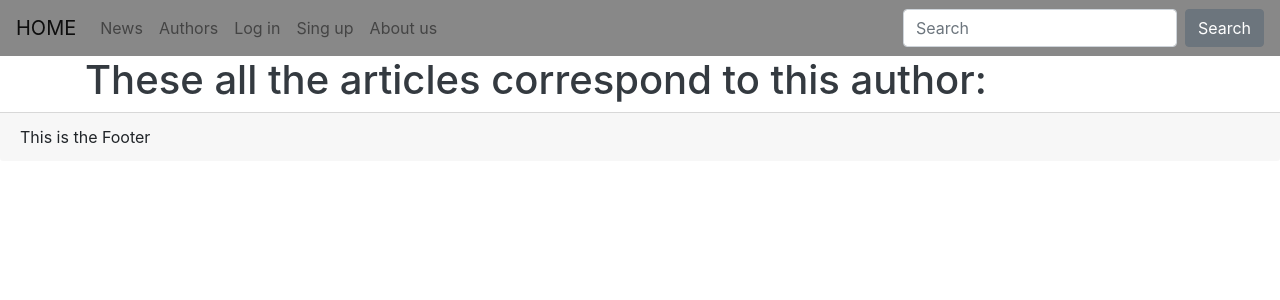
After one commit to yousefalsatouf/symfony-framework-exercice, a Symfony app: template templates/author/articlesAuthor.html.twig in a window 1280 px wide. The commit adds this page. Shown: the top 300 px of the page. Run offline with Twig, Linux system fonts and the light colour scheme; the template is opened without the code that fills it, so the values that code supplies are empty; some libraries are stand-ins or nearby versions.

Commit message:
tryed to show the articles's author on the browser but i had some issues, i am trying to correct them

```diff
--- /dev/null
+++ b/templates/author/articlesAuthor.html.twig
@@ -0,0 +1,18 @@
+{% extends 'base.html.twig' %}
+{% block title %}{{ title }}{% endblock %}
+{% block body %}
+    <section>
+        <article>
+            <div class="container">
+                <h1 class="text-dark">These all the articles correspond to this author: </h1>
+                {% for articleAuthor in news %}
+                    <h1 class="text-dark">{{ articleAuthor.title }}</h1>
+                    <img src="{{ articleAuthor.image }}" alt="here is an image">
+                    <div class="content">
+                        {{ articleAuthor.description }}
+                    </div>
+                {% endfor %}
+            </div>
+        </article>
+    </section>
+{% endblock %}
--- a/templates/author/author.html.twig
+++ b/templates/author/author.html.twig
@@ -7,6 +7,7 @@
                 <h2 class="text-dark">Name: {{ author.name }}</h2>
                 <img src="{{ author.image }}" alt="here's a photo">
                 <p>Description: {{ author.description | raw }}</p>
+                <a href="{{ path('articlesAuthor', {'id': author.id}) }}" class="btn btn-primary">Go To The Articles Correspond to this author!</a>
             </div>
         </article>
     </section>
--- a/templates/base.html.twig
+++ b/templates/base.html.twig
@@ -10,7 +10,7 @@
     <body>
         {% block header %}
             <nav class="navbar navbar-expand-lg navbar-light bg-light">
-                <a class="navbar-brand" href="{{ path('home') }}">YOUR NEWS</a>
+                <a class="navbar-brand" href="{{ path('home') }}">HOME</a>
                 <button class="navbar-toggler" type="button" data-toggle="collapse" data-target="#navbarColor03" aria-controls="navbarColor03" aria-expanded="false" aria-label="Toggle navigation">
                     <span class="navbar-toggler-icon"></span>
                 </button>
@@ -18,13 +18,10 @@
                 <div class="collapse navbar-collapse" id="navbarColor03">
                     <ul class="navbar-nav mr-auto">
                         <li class="nav-item">
-                            <a class="nav-link" href="{{ path('home') }}">Home</a>
-                        </li>
-                        <li class="nav-item">
                             <a class="nav-link" href="{{ path('news') }}">News</a>
                         </li>
                         <li class="nav-item">
-                            <a class="nav-link" href="{{ path('authors') }}">Author</a>
+                            <a class="nav-link" href="{{ path('authors') }}">Authors</a>
                         </li>
                         <li class="nav-item">
                             <a class="nav-link" href="">Log in</a>
@@ -33,7 +30,7 @@
                             <a class="nav-link" href="">Sing up</a>
                         </li>
                         <li class="nav-item">
-                            <a class="nav-link" href="{{ path('about') }}">About</a>
+                            <a class="nav-link" href="{{ path('about') }}">About us</a>
                         </li>
                     </ul>
                     <form class="form-inline my-2 my-lg-0">
--- a/templates/blog/about.html.twig
+++ b/templates/blog/about.html.twig
@@ -1,6 +1,8 @@
 {% extends 'base.html.twig' %}
 {% block title %}{{ title }}{% endblock %}
 {% block body %}
+    <section>
+        <article>
             <div class="container">
                 <div class="card mb-3">
                     <div class="jumbotron">
@@ -10,7 +12,7 @@
                         <p>
                             It uses utility classes for typography and spacing to space content out within the larger container.
                         </p>
-                <div>
+                        <div class="content">
                             <p>Lorem ipsum dolor sit amet, consectetur adipisicing elit. Dolor, iusto maxime nemo quia quos
                                 voluptatibus. A, architecto culpa cumque dignissimos doloribus earum eos ex expedita, explicabo
                                 facilis harum iste modi numquam odio quam quod similique sint tenetur unde veritatis. Explicabo?
@@ -19,4 +21,6 @@
                     </div>
                 </div>
             </div>
+        </article>
+    </section>
 {% endblock %}
--- a/templates/blog/home.html.twig
+++ b/templates/blog/home.html.twig
@@ -3,6 +3,8 @@
 {% block title %}{{ title }}{% endblock %}
 
 {% block body %}
+    <section>
+        <article>
             <div class="container">
                 <div class="card mb-3">
                     <div class="jumbotron">
@@ -33,4 +35,6 @@
                     </div>
                 </div>
             </div>
+        </article>
+    </section>
 {% endblock %}
```
Also changed, not shown: src/Controller/NewsController.php (+17 -0 lines), templates/blog/news.html.twig (+6 -4 lines), templates/blog/oneNews.html.twig (+5 -2 lines). Lines whose indentation alone changed are shown as unchanged.
